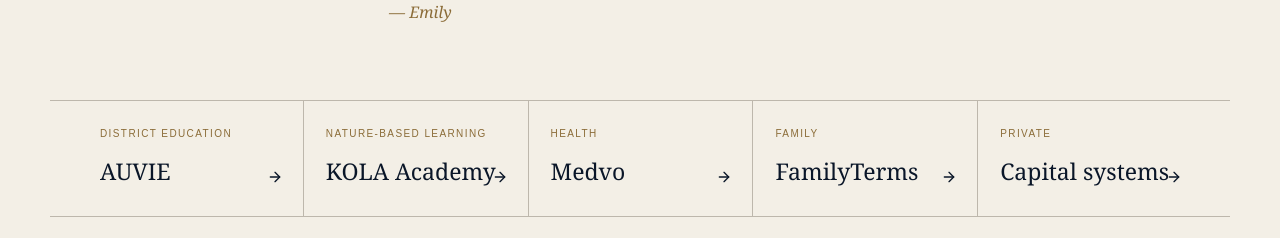
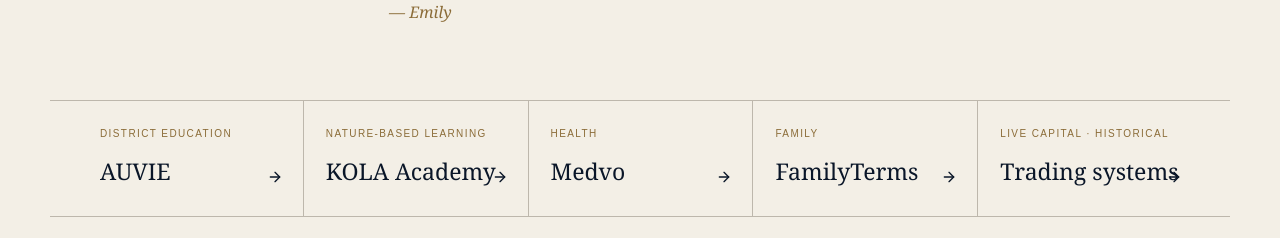
Before and after one commit to graceemily1912-ctrl/thegracenetworkai-project, a Next.js app: page / in a window 1280 px wide. Shown: the part 1280-1518 px from the top of the page. Built offline with nearby package versions, Linux system fonts and the light colour scheme; no server answers.

Commit message:
Clarify trading systems proof

```diff
--- a/app/page.tsx
+++ b/app/page.tsx
@@ -11,7 +11,7 @@
   { name: "KOLA Academy", note: "Nature-based learning", href: "https://www.learnwithkola.ca/" },
   { name: "Medvo", note: "Health", href: "https://www.medvo.io" },
   { name: "FamilyTerms", note: "Family", href: "https://www.familyterms.com" },
-  { name: "Capital systems", note: "Private", href: "#day" },
+  { name: "Trading systems", note: "Live capital · historical", href: "#day" },
 ];
 
 export default function GraceNetworkHome() {
```
